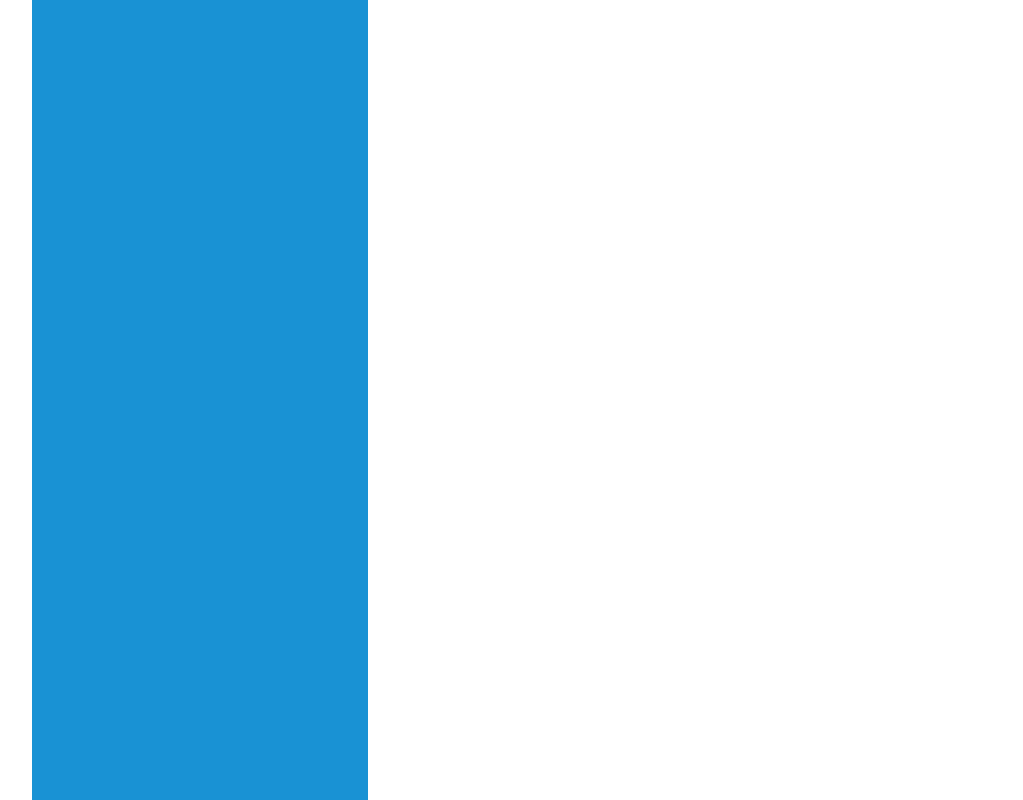
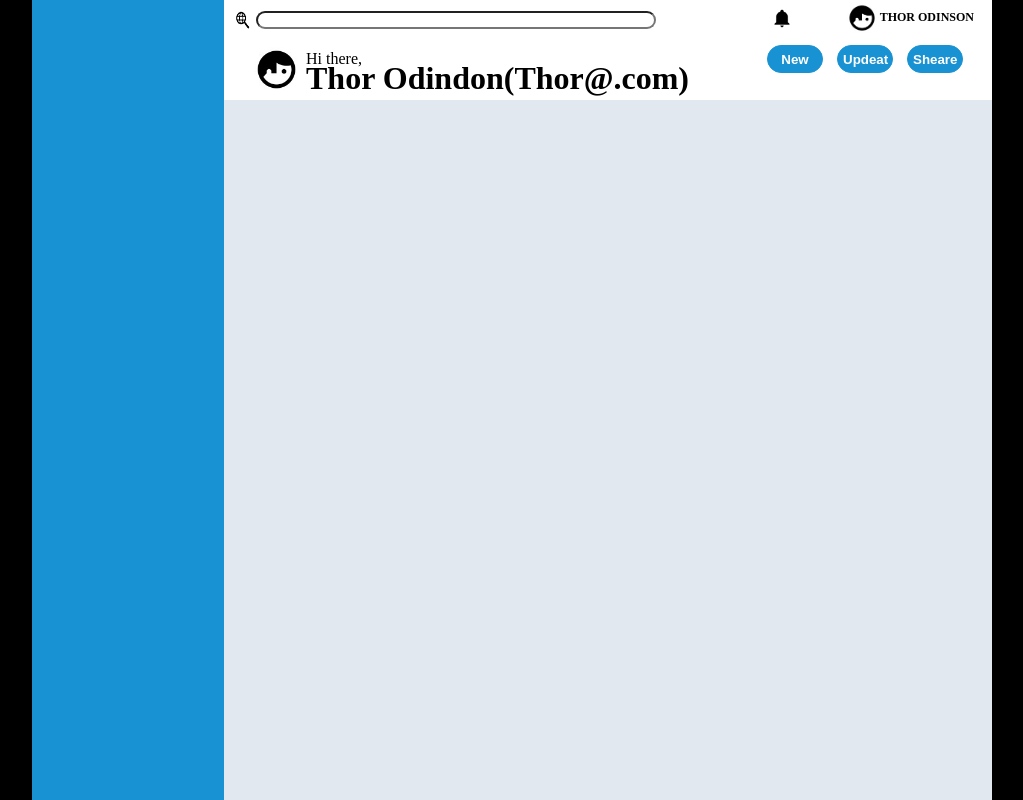
Before and after one commit to kaziarman23/odin-admin-dashboard, a plain HTML site: page index.html in a window 1280 px wide. Shown: the whole page, without its empty margins (128-1151 px from the left). Drawn offline with Linux system fonts and the light colour scheme.

Commit message:
header-section-complite

```diff
--- a/CSS/index.css
+++ b/CSS/index.css
@@ -7,26 +7,132 @@
 
 .full_wrapper{
     width: 100%;
+    height: 800px;
+    background-color: black;
 }
 
 .wrapper{
     width: 960px;
-    height:auto;
+    height: 800px;
     margin: 0 auto;
 }
 
 /* header_part */
 
 .header{
-    width: 624px;
-    height: auto;
+    width: 768px;
+    height: 100px;
     background-color: #ffffff;
+    float: right;
+    display: grid;
+    grid-template-columns: 538px 230px;
+    grid-template-rows: 40px 60px;
 }
+
+.header_sarchbarSection{
+    grid-column: 1/2;
+    grid-row: 1/2;
+    position: relative;
+}
+
+.header_sarchbarSection img{
+    bottom: 8px;
+    left: 10px;
+    position: absolute;
+    width: 18px;
+    height: 23px;
+}
+
+.header_sarchbarSection input{
+    border-radius: 15px;
+    padding: 7px;
+    width: 400px;
+    height: 15px;
+    bottom: 11px;
+    left: 32px;
+    position: absolute;
+}
+
+.header_notificationSection{
+    grid-column: 2/3;
+    grid-row: 1/2;
+    position: relative;
+}
+
+.header_notificationSection p{
+    margin-right: 18px;
+    margin-top: 10px;
+    text-align: right;
+    font-size: 12px;
+    font-weight: bolder;
+}
+
+#bell_img{
+    top: 8px;
+    left: 10px;
+    width: 20px;
+    height: 20px;
+    position: absolute;
+}
+
+#profile_img_right{
+    top: 3px;
+    left: 85px;
+    width: 30px;
+    height: 30px;
+    position: absolute;
+}
+
+.header_welcomeSection{
+    grid-column: 1/2;
+    grid-row: 2/3;
+    position: relative;
+}
+
+.header_welcomeSection p{
+    top: 10px;
+    left: 82px;
+    position: absolute;
+}
+
+.header_welcomeSection h1{
+    top: 20px;
+    left: 82px;
+    position: absolute;
+}
+
+#profile_img_left{
+    top: 7px;
+    left: 30px;
+    position: absolute;
+    width: 45px;
+    height: 45px;
+}
+
+.header_buttonSection{
+    grid-column: 2/3;
+    grid-row: 2/3;
+}
+
+.header_buttonSection button{
+    width: 56px;
+    height: 28px;
+    color: white;
+    font-weight: bolder;
+    background-color: #1992d4;
+    border: 1px solid #1992d4;
+    border-radius: 15px;
+    margin-top: 20px;
+    margin: 5px;
+    padding: 5px;
+}
+
 /* header_part */
 /* sidebar_part */
 
 .sidebar{
-    width: 336px;
+    float: left;
+    width: 192px;
     height: 800px;
     background-color: #1992d4;
 }
@@ -35,7 +141,10 @@
 /* main_content_part */
 
 .content{
-
+    width: 768px;
+    height: 700px;
+    background-color:#e2e8f0;
+    float: right;
 }
 
 /* main_content_part */
--- a/index.html
+++ b/index.html
@@ -10,10 +10,25 @@
    <div class="full_wrapper">
     <div class="wrapper">
         <div class="header">
-            <div class="header_sarchbarSection"></div>
-            <div class="header_notificationSection"></div>
-            <div class="header_welcomeSection"></div>
-            <div class="header_buttonSection"></div>
+            <div class="header_sarchbarSection">
+                <img src="images/search-bar.jpg" alt="search-bar">
+                <input type="text" id="search-bar">
+            </div>
+            <div class="header_notificationSection">
+                <img src="images/bell.png" alt="bell.png" id="bell_img">
+                <img src="images/profile.jpg" alt="profile.jpg" id="profile_img_right">
+                <p>THOR ODINSON</p>
+            </div>
+            <div class="header_welcomeSection">
+                <img src="images/profile.jpg" alt="profile" id="profile_img_left">
+                <p>Hi there,</p>
+                <h1>Thor Odindon(Thor@.com)</h1>
+            </div>
+            <div class="header_buttonSection">
+                <button type="button">New</button>
+                <button type="button">Updeat</button>
+                <button type="button">Sheare</button>
+            </div>
         </div>
         <div class="sidebar">
             <div class="sidebar_contener"></div>
```
Also changed, not shown: images/bell.png (added), images/profile.jpg (added), images/search-bar.jpg (added).
